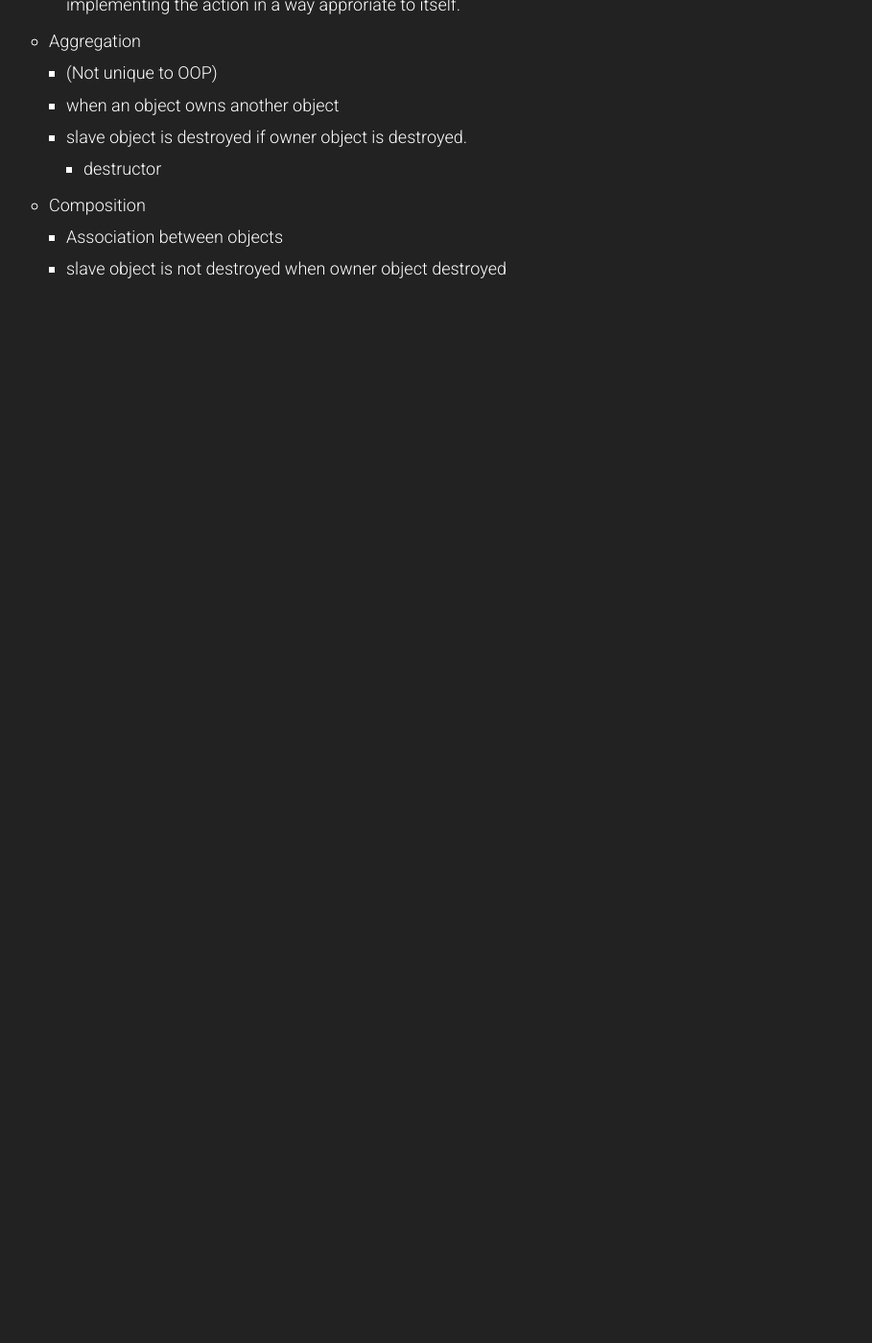
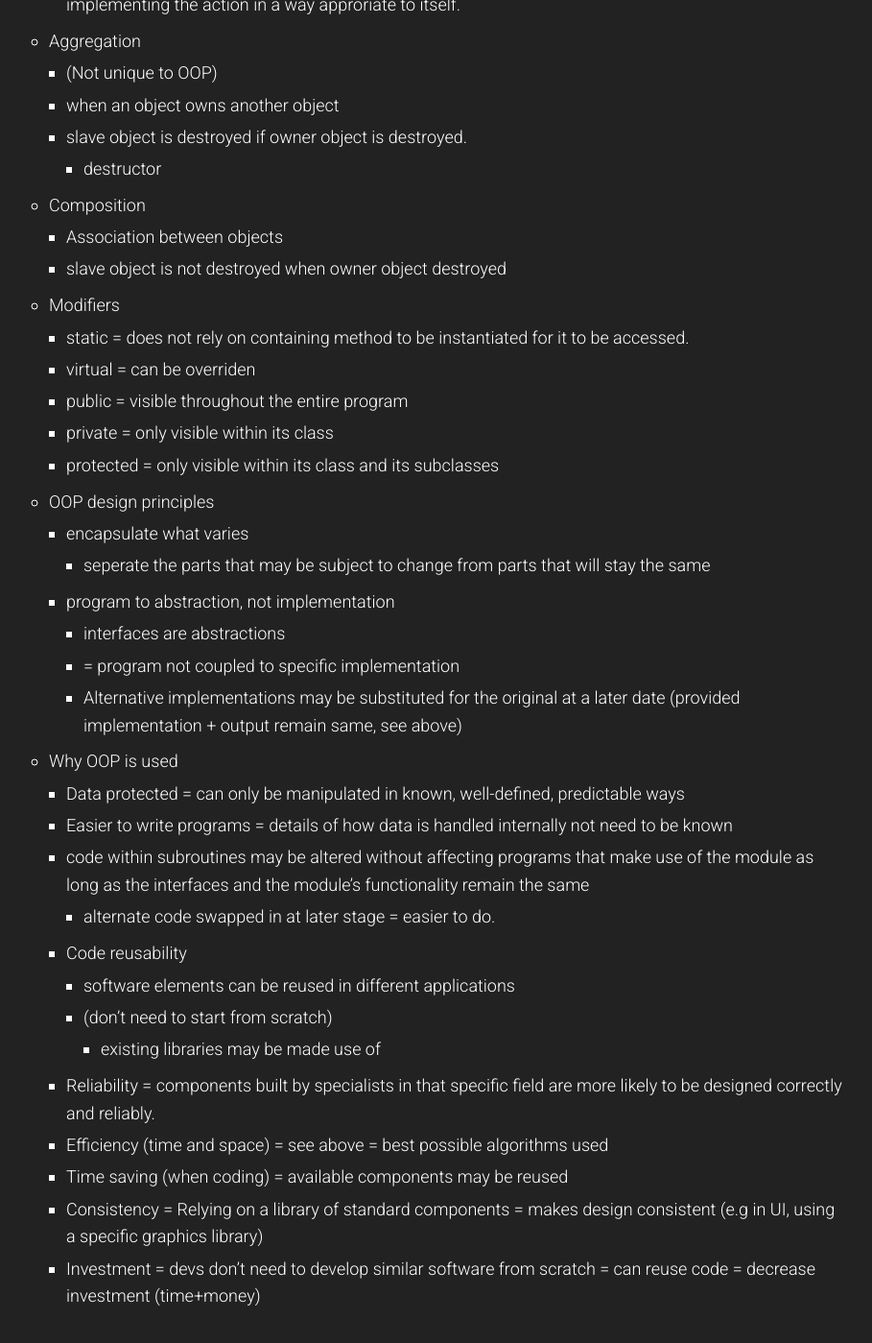
Before and after one commit to pixelchai/alevel, a Jekyll site: the page built from _posts/2018-11-01-1-6.md, in a window 1280 px wide and 1400 px high, scrolled down 3805 px. Shown: the whole window at 96% size, without its empty margins (193-1102 px from the left). Built offline with Jekyll 4.4.1, drawn with Linux system fonts in a browser that asks for light colours; before the commit the page ends 4208 px from its top, so only the background shows below that.

Commit message:
content: oop

```diff
--- a/_posts/2018-11-01-1-6.md
+++ b/_posts/2018-11-01-1-6.md
@@ -113,3 +113,30 @@ title: 1.6 - OOP Concepts
   - Composition
     - Association between objects
     - slave object is not destroyed when owner object destroyed
+  - Modifiers
+    - static = does not rely on containing method to be instantiated for it to be accessed.
+    - virtual = can be overriden
+    - public = visible throughout the entire program
+    - private = only visible within its class
+    - protected = only visible within its class and its subclasses
+  - OOP design principles
+    - encapsulate what varies
+      - seperate the parts that may be subject to change from parts that will stay the same
+    - program to abstraction, not implementation
+      - interfaces are abstractions
+      - = program not coupled to specific implementation
+      - Alternative implementations may be substituted for the original at a later date (provided implementation + output remain same, see above)
+  - Why OOP is used
+    - Data protected = can only be manipulated in known, well-defined, predictable ways
+    - Easier to write programs = details of how data is handled internally not need to be known
+    - code within subroutines may be altered without affecting programs that make use of the module as long as the interfaces and the module's functionality remain the same
+      - alternate code swapped in at later stage = easier to do.
+    - Code reusability
+      - software elements can be reused in different applications
+      - (don't need to start from scratch)
+        - existing libraries may be made use of
+    - Reliability = components built by specialists in that specific field are more likely to be designed correctly and reliably.
+    - Efficiency (time and space) = see above = best possible algorithms used
+    - Time saving (when coding) = available components may be reused
+    - Consistency = Relying on a library of standard components = makes design consistent (e.g in UI, using a specific graphics library)
+    - Investment = devs don't need to develop similar software from scratch = can reuse code = decrease investment (time+money)
```
